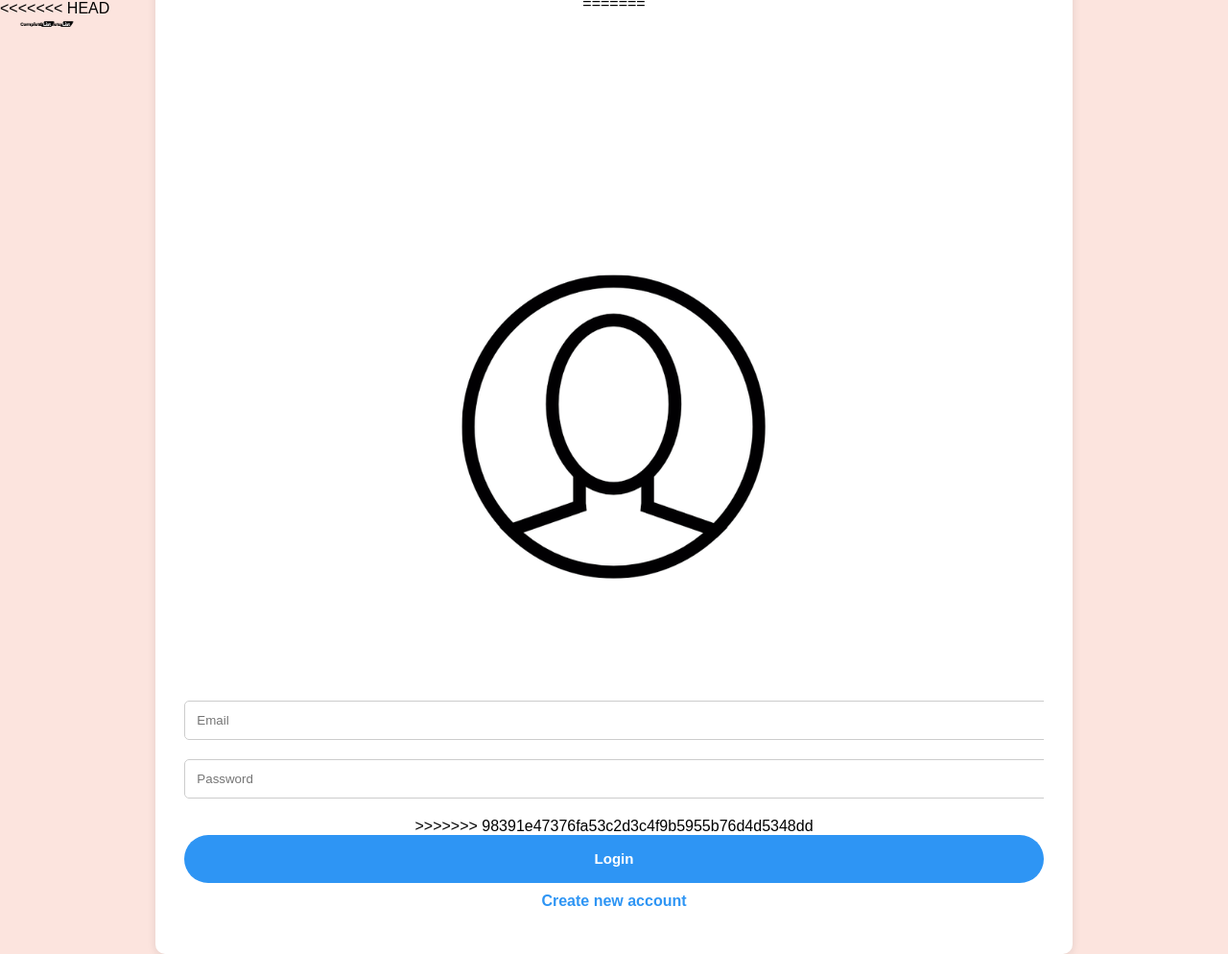
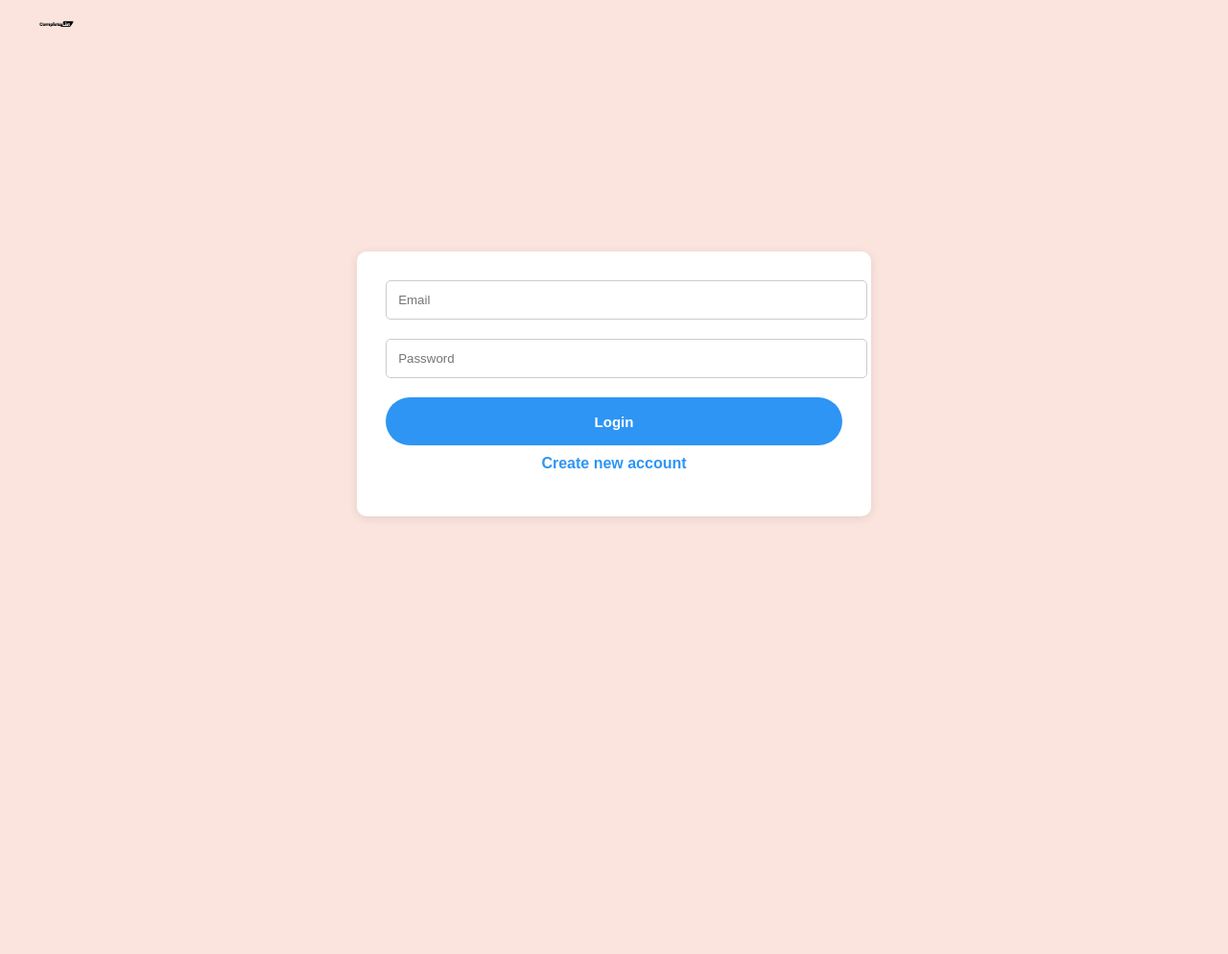
Before and after one commit to j3ffro66/CMSC_495_Final, a website: page views/login.html in a window 1280 px wide. Shown: the whole page at 96% size. After the commit the page ends 800 px from the top, so only its background shows below. Drawn offline with Linux system fonts and the light colour scheme.

Commit message:
Update index.html

```diff
--- a/views/index.html
+++ b/views/index.html
@@ -2,22 +2,14 @@
 <html>
 <head>
     <title>Homepage</title>
-<<<<<<< HEAD
     <link rel="stylesheet" type="text/css" href="/public/css/styles.css">
-=======
-    <link href="/css/styles.css" rel="stylesheet" type="text/css">
->>>>>>> 98391e47376fa53c2d3c4f9b5955b76d4d5348dd
 </head>
 
 <body>
 <header>
     <div class="container">
         <div class="logo-container">
-<<<<<<< HEAD
             <img src="/public/images/CompletList_Black_Logo.png" alt="CompleteList Main Logo">
-=======
-            <img alt="CompleteList Main Logo" src="/images/CompletList_Black_Logo.png">
->>>>>>> 98391e47376fa53c2d3c4f9b5955b76d4d5348dd
         </div>
 </header>
 
--- a/views/login.html
+++ b/views/login.html
@@ -2,7 +2,6 @@
 <html lang="en">
 <head>
     <title>Login</title>
-<<<<<<< HEAD
     <link rel="stylesheet" type="text/css" href="/public/css/styles.css">
 
 </head>
@@ -17,24 +16,6 @@
             <form action="/login" method="POST">
                 <input type="text" placeholder="Email" name="email" required>
                 <input type="password" placeholder="Password" name="password" required>
-=======
-    <link href="/css/styles.css" rel="stylesheet" type="text/css">
-</head>
-<body>
-
-<div class="container">
-    <div class="logo-container">
-        <img alt="CompleteList Main Logo" src="/images/CompletList_Black_Logo.png">
-    </div>
-    <div class="avatar-container">
-        <img alt="Avatar" id="avatar_image" src="/images/temp_avatar.png">
-    </div>
-    <div class="form-container">
-        <form action="/login" method="POST">
-            <div class="form">
-                <input name="email" placeholder="Email" required type="text">
-                <input name="password" placeholder="Password" required type="password">
->>>>>>> 98391e47376fa53c2d3c4f9b5955b76d4d5348dd
                 <input type="submit" value="Login">
                 <p><a href="signup.html">Create new account</a></p>
             </form>
```
